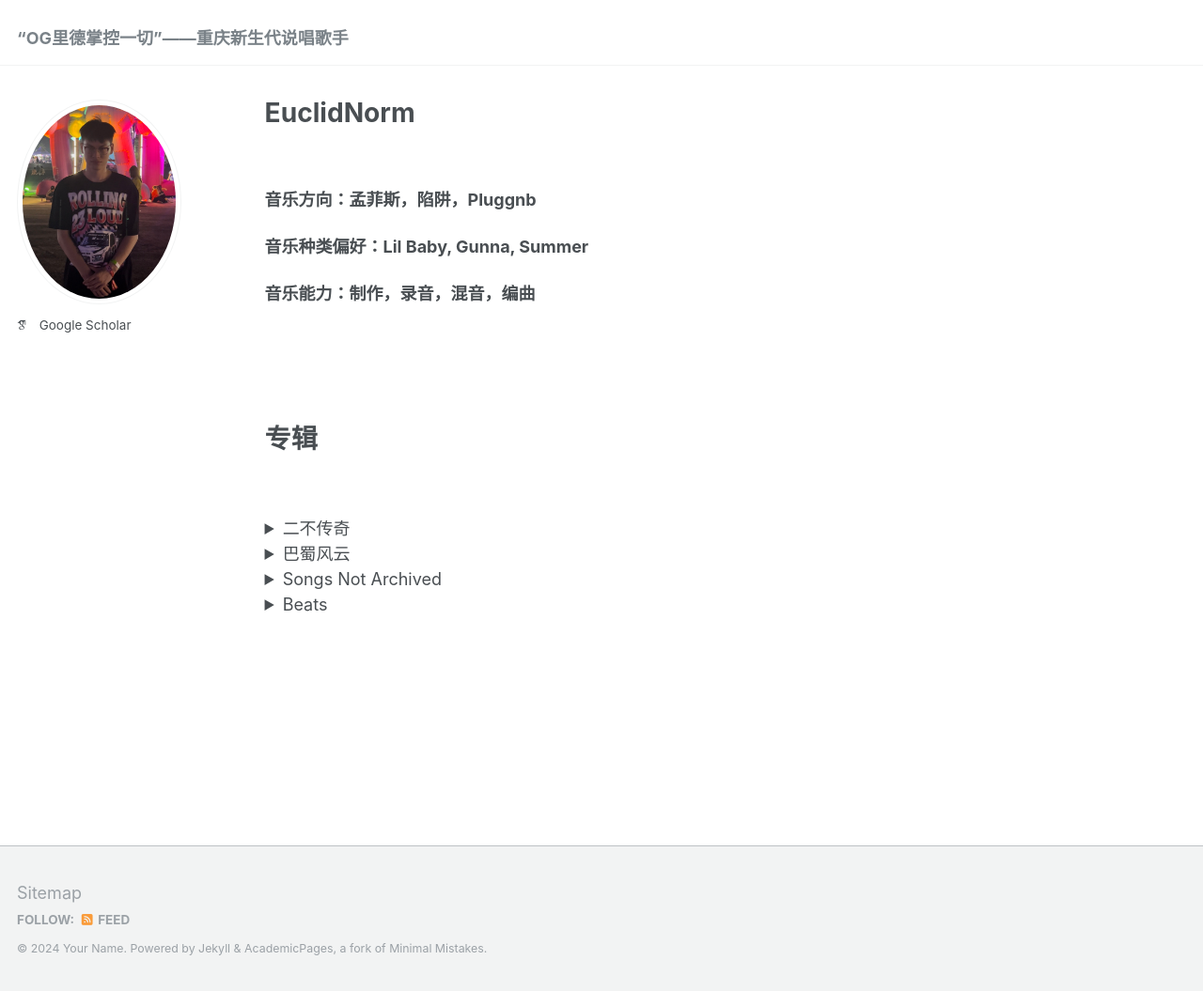
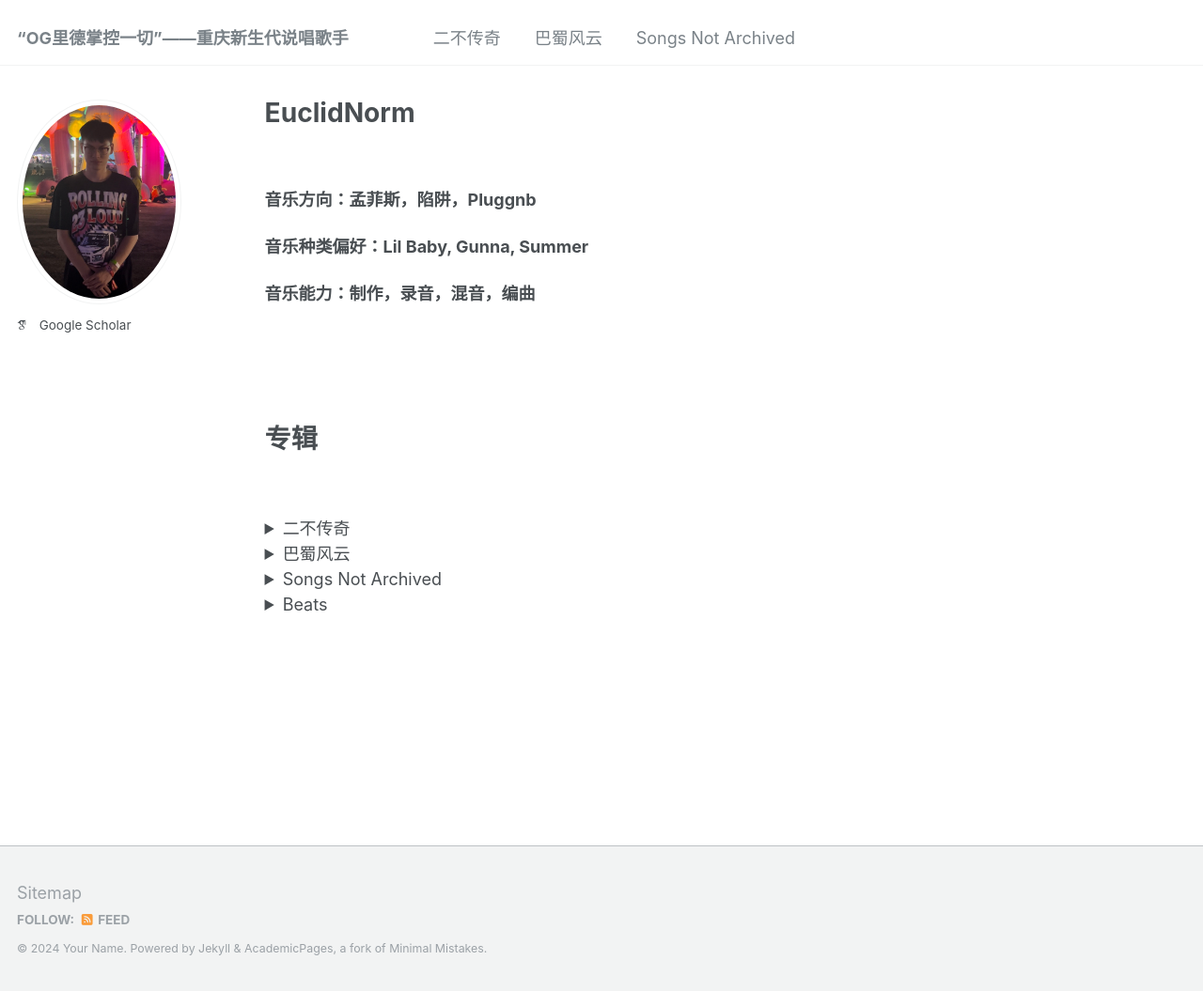
Before and after one commit to BSITA-CQ/BSITA-CQ.github.io, a Jekyll site: the page built from _pages/about.md, in a window 1280 px wide and 1055 px high. Shown: the whole window at 94% size. Built offline with Jekyll 4.4.1, drawn with Linux system fonts in a browser that asks for light colours; some web fonts are replaced.

Commit message:
Update navigation.yml

```diff
--- a/_data/navigation.yml
+++ b/_data/navigation.yml
@@ -5,14 +5,14 @@
 # prevent it from being included in the site.
 
 main:
-  #- title: "Publications"
-  #  url: /publications/
+  - title: "二不传奇"
+    url: /publications/
 
-  #- title: "Talks"
-  #  url: /talks/
+  - title: "巴蜀风云"
+    url: /talks/
 
-  #- title: "Teaching"
-  #  url: /teaching/
+  - title: "Songs Not Archived"
+    url: /teaching/
 
   #- title: "Portfolio"
   #  url: /portfolio/
```
